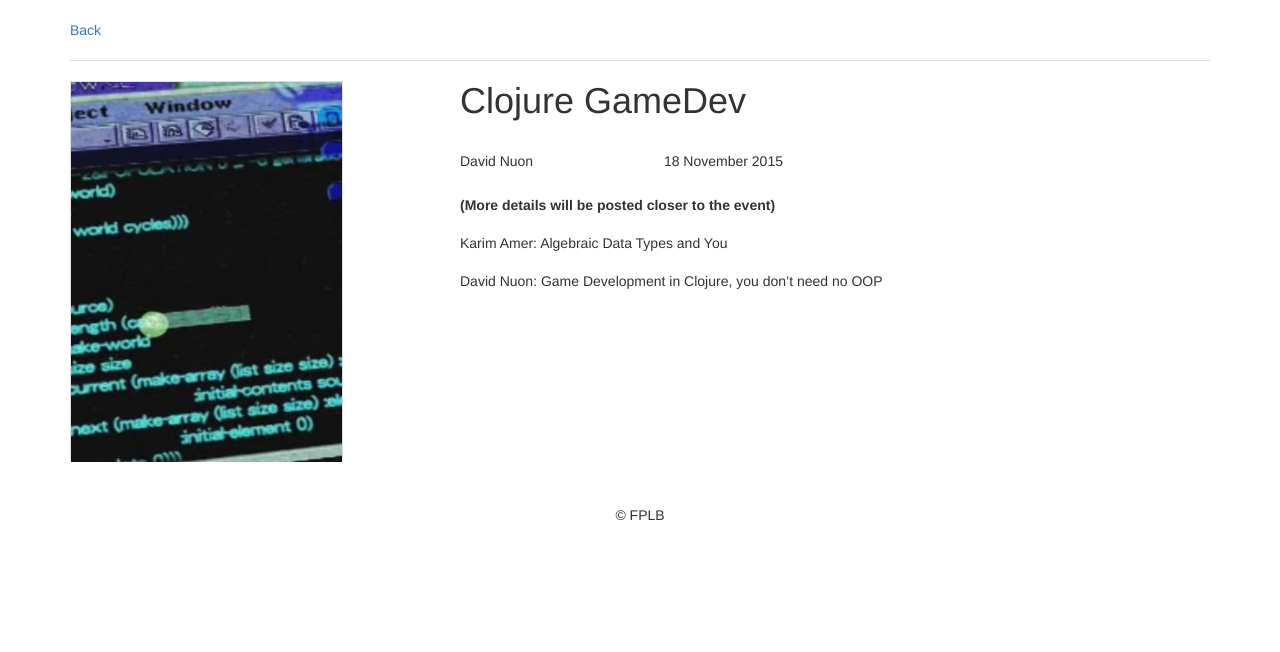
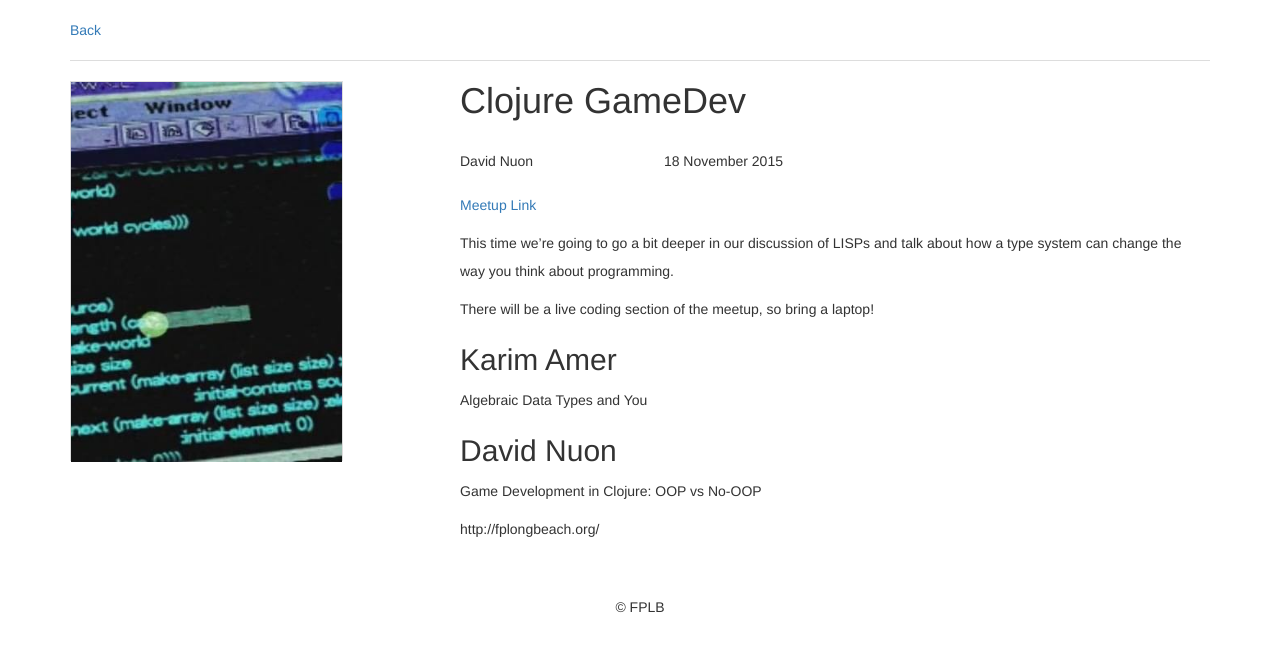
Before and after one commit to fplb/fplb.github.io, a Jekyll site: the page built from _posts/2015-11-18-lisp2.markdown, in a window 1280 px wide. Shown: the top 652 px of the page. Built offline with Jekyll 4.4.1, drawn with Linux system fonts in a browser that asks for light colours; Markdown is read by kramdown in place of the engine named in the settings.

Commit message:
Updated event page

```diff
--- a/_posts/2015-11-18-lisp2.markdown
+++ b/_posts/2015-11-18-lisp2.markdown
@@ -8,8 +8,17 @@ date:   2015-11-18 19:00:00
 layout: "event"
 ---
 
-**(More details will be posted closer to the event)**
+[Meetup Link](http://www.meetup.com/Uncoded/events/226560702/)
 
-Karim Amer: Algebraic Data Types and You
+This time we're going to go a bit deeper in our discussion of LISPs and talk about
+how a type system can change the way you think about programming.
 
-David Nuon: Game Development in Clojure, you don't need no OOP
+There will be a live coding section of the meetup, so bring a laptop!
+
+## Karim Amer
+Algebraic Data Types and You
+
+## David Nuon
+Game Development in Clojure: OOP vs No-OOP
+
+http://fplongbeach.org/
```
